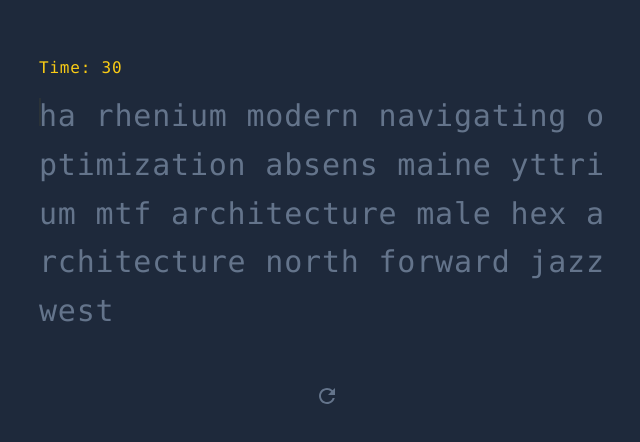
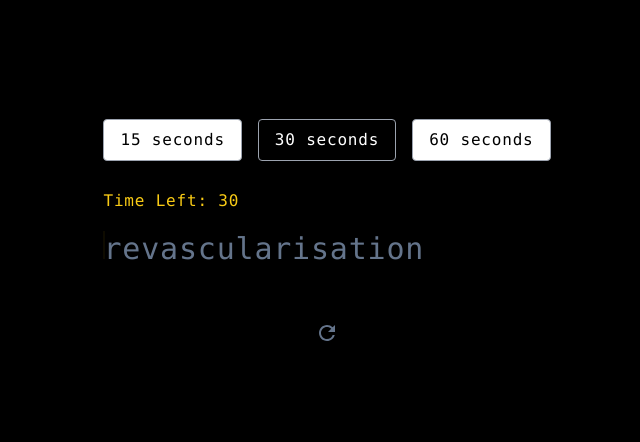
Before and after one commit to kush0904/typist, a React (Vite) app in the folder client/: page / in a window 1280 px wide. Shown: the part 164-606 px from the top of the page, without its empty margins (313-953 px from the left). Built offline with nearby package versions, Linux system fonts and the light colour scheme.

Commit message:
implemented time selection

```diff
--- a/client/src/App.jsx
+++ b/client/src/App.jsx
@@ -1,56 +1,21 @@
 import React from "react";
-import GeneratedWords from "./components/GeneratedWords";
-import RestartButton from "./components/RestartButton";
-import Results from "./components/Results";
-import UserTypings from "./components/UserTypings";
-import useEngine from "./hooks/useEngine";
-import { calculateAccuracyPercentage } from "./utils/helpers";
-
+import MainPage from  "./components/MainPage";
+import { DurationProvider } from "./components/DurationContext";
 
 
 
 
 const App = () => {
-  const { words, typed, timeLeft, errors, state, restart, totalTyped } =
-    useEngine();
+
 
   return (
     <>
-      <CountdownTimer timeLeft={timeLeft} />
-      <WordsContainer>
-        <GeneratedWords key={words} words={words} />
-        {/* User typed characters will be over layed over the generated words */}
-        <UserTypings
-          className="absolute inset-0"
-          words={words}
-          userInput={typed}
-        />
-      </WordsContainer>
-      <RestartButton
-        className={"mx-auto mt-10 text-slate-500"}
-        onRestart={restart}
-      />
-      <Results
-        className="mt-10"
-        state={state}
-        errors={errors}
-        accuracyPercentage={calculateAccuracyPercentage(errors, totalTyped)}
-        total={totalTyped}
-      />
+      <DurationProvider>
+        <MainPage />
+      </DurationProvider>
     </>
   );
 };
 
-const WordsContainer = ({ children }) => {
-  return (
-    <div className="relative text-3xl max-w-xl leading-relaxed break-all mt-3">
-      {children}
-    </div>
-  );
-};
-
-const CountdownTimer = ({ timeLeft }) => {
-  return <h2 className="text-primary-400 font-medium">Time: {timeLeft}</h2>;
-};
 
 export default App;
--- /dev/null
+++ b/client/src/components/DurationContext.jsx
@@ -0,0 +1,13 @@
+import React, { createContext, useState } from "react";
+
+export const DurationContext = createContext();
+
+export const DurationProvider = ({ children }) => {
+  const [duration, setDuration] = useState(30); // Default duration is 30 seconds
+
+  return (
+    <DurationContext.Provider value={{ duration, setDuration }}>
+      {children}
+    </DurationContext.Provider>
+  );
+};
--- /dev/null
+++ b/client/src/components/DurationSelect.jsx
@@ -0,0 +1,29 @@
+import React, { useContext } from "react";
+import { DurationContext } from "./DurationContext";
+
+const DurationSelect = ({ disabled }) => {
+  const { duration, setDuration } = useContext(DurationContext);
+
+  const handleDurationChange = (value) => {
+    setDuration(value);
+  };
+
+  const options = [15, 30, 60];
+
+  return (
+    <div className="flex space-x-4">
+      {options.map((option) => (
+        <button
+          key={option}
+          onClick={() => handleDurationChange(option)}
+          disabled={disabled}
+          className={`px-4 py-2 rounded ${duration === option ? 'bg-black text-white' : 'bg-white text-black'} border border-gray-400 hover:border-gray-500 focus:outline-none focus:shadow-outline ${disabled ? 'opacity-50 cursor-not-allowed' : ''}`}
+        >
+          {option} seconds
+        </button>
+      ))}
+    </div>
+  );
+};
+
+export default DurationSelect;
--- /dev/null
+++ b/client/src/components/MainPage.jsx
@@ -0,0 +1,51 @@
+import React from "react";
+import GeneratedWords from "./GeneratedWords";
+import RestartButton from "./RestartButton";
+import Results from "./Results";
+import UserTypings from "./UserTypings";
+import useEngine from "../hooks/useEngine";
+import DurationSelect from "./DurationSelect";
+import { calculateAccuracyPercentage } from "../utils/helpers";
+import { useContext } from "react";
+import { DurationContext } from "./DurationContext";
+
+const MainPage = () => {
+  const { words, typed, timeLeft, errors, state, restart, totalTyped } = useEngine();
+  const { duration } = useContext(DurationContext);
+
+  return (
+    <>
+      <DurationSelect disabled={state !== "start"} />
+      <CountdownTimer timeLeft={timeLeft} />
+      <WordsContainer>
+        <GeneratedWords key={words} words={words} />
+        <UserTypings className="absolute inset-0" words={words} userInput={typed} />
+      </WordsContainer>
+      <RestartButton className={"mx-auto mt-10 text-slate-500"} onRestart={restart} />
+      <Results
+        className="mt-10"
+        state={state}
+        errors={errors}
+        accuracyPercentage={calculateAccuracyPercentage(errors, totalTyped)}
+        total={totalTyped}
+      />
+    </>
+  );
+};
+
+const WordsContainer = ({ children }) => {
+  return <div className="relative text-3xl max-w-xl leading-relaxed break-all mt-3">{children}</div>;
+};
+
+const CountdownTimer = ({ timeLeft }) => {
+  const timerClassName = timeLeft <= 9 && timeLeft >0 ? "blinking" : "";
+  return (
+    <h2 className="text-primary-400 mt-7 font-medium">
+      Time Left:{" "}
+      <span className={timerClassName}>{timeLeft}</span>
+    </h2>
+  );
+};
+
+
+export default MainPage;
--- a/client/src/hooks/useCountdown.js
+++ b/client/src/hooks/useCountdown.js
@@ -1,7 +1,7 @@
 import { useCallback, useEffect, useRef, useState } from "react";
 
-const useCountdown = (seconds) => {
-  const [timeLeft, setTimeLeft] = useState(seconds);
+const useCountdown = (initialSeconds) => {
+  const [timeLeft, setTimeLeft] = useState(initialSeconds);
   const intervalRef = useRef(null);
   const hasTimerEnded = timeLeft <= 0;
   const isRunning = intervalRef.current != null;
@@ -14,13 +14,16 @@ const useCountdown = (seconds) => {
     }
   }, [setTimeLeft, hasTimerEnded, isRunning]);
 
-  const resetCountdown = useCallback(() => {
+  const resetCountdown = useCallback((seconds) => {
     clearInterval(intervalRef.current);
     intervalRef.current = null;
     setTimeLeft(seconds);
-  }, [seconds]);
+  }, []);
 
-  // when the countdown reaches 0, clear the countdown interval
+  useEffect(() => {
+    resetCountdown(initialSeconds);
+  }, [initialSeconds, resetCountdown]);
+
   useEffect(() => {
     if (hasTimerEnded) {
       clearInterval(intervalRef.current);
@@ -28,7 +31,6 @@ const useCountdown = (seconds) => {
     }
   }, [hasTimerEnded]);
 
-  // clear interval when component unmounts
   useEffect(() => {
     return () => clearInterval(intervalRef.current);
   }, []);
--- a/client/src/hooks/useEngine.js
+++ b/client/src/hooks/useEngine.js
@@ -1,14 +1,23 @@
-import { useCallback, useEffect, useState } from "react";
+import { useCallback, useEffect, useState, useContext } from "react";
 import { countErrors, debug } from "../utils/helpers";
 import useTypings from "./useTypings";
 import useWords from "./useWords";
 import useCountdown from "./useCountdown";
+import { DurationContext } from "../components/DurationContext";
+
 
 const NUMBER_OF_WORDS = 17;
-const COUNTDOWN_SECONDS = 30;
+
+
 
 const useEngine = () => {
+
+  const { duration } = useContext(DurationContext);
+  const COUNTDOWN_SECONDS = duration || 30;
+
+
   const [state, setState] = useState("start");
+
   const { timeLeft, startCountdown, resetCountdown } = useCountdown(COUNTDOWN_SECONDS);
   const { words, updateWords } = useWords(NUMBER_OF_WORDS);
   const { cursor, typed, clearTyped, totalTyped, resetTotalTyped } = useTypings(
@@ -21,13 +30,13 @@ const useEngine = () => {
 
   const restart = useCallback(() => {
     debug("restarting...");
-    resetCountdown();
-    resetTotalTyped();
+    resetCountdown(duration || 30);
     setState("start");
     setErrors(0);
     updateWords();
     clearTyped();
-  }, [clearTyped, updateWords, resetCountdown, resetTotalTyped]);
+  }, [clearTyped, updateWords, resetCountdown, resetTotalTyped, duration]);
+
 
   const sumErrors = useCallback(() => {
     debug(`cursor: ${cursor} - words.length: ${words.length}`);
--- a/client/src/hooks/useWords.js
+++ b/client/src/hooks/useWords.js
@@ -3,7 +3,7 @@ import { useCallback, useState } from "react";
 
 
 const generateWords = (count) => {
-  return faker.random.words(count).toLowerCase();
+  return faker.word.sample(count).toLowerCase();
 };
 
 const useWords = (count) => {
--- a/client/src/index.css
+++ b/client/src/index.css
@@ -4,6 +4,20 @@
 
 @layer base{
   body{
-    @apply min-h-screen bg-slate-800 grid place-items-center font-mono tracking-wider px-4;
+    @apply min-h-screen bg-black grid place-items-center font-mono tracking-wider px-4;
   }
 }
+
+.blinking {
+  animation: blink 1s infinite reverse;
+  -webkit-animation: blink 1s infinite reverse;
+}
+
+@keyframes blink {
+  0% {
+    opacity: 1;
+  }
+  100% {
+    opacity: 0;
+  }
+}
```
